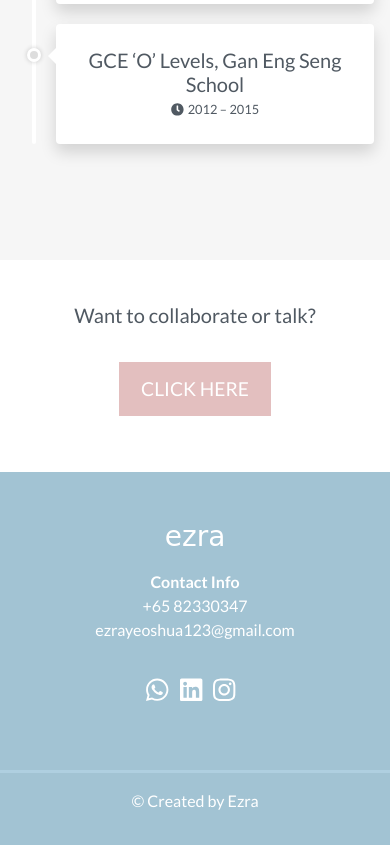
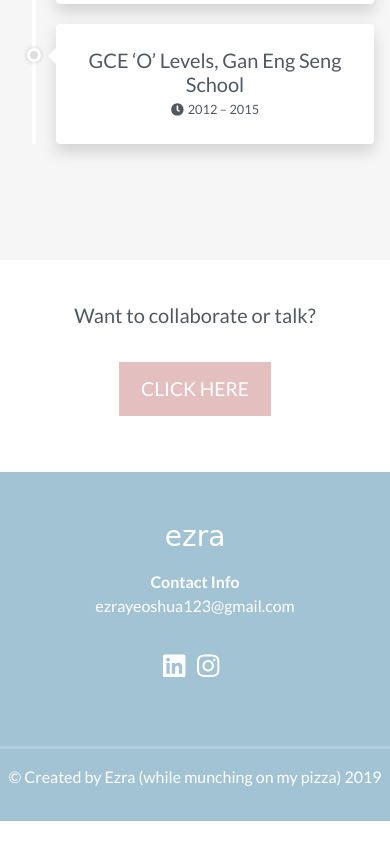
Before and after one commit to ezzyyyy/ezzyyyy, a plain HTML site: page index.html in a window 390 px wide. Shown: the part 7316-8161 px from the top of the page. After the commit the page ends 8137 px from the top, so only its background shows below. Drawn offline with nearby package versions, Linux system fonts and the light colour scheme; a web font is replaced by a local one.

Commit message:
remove phone number

```diff
--- a/index.html
+++ b/index.html
@@ -17,7 +17,6 @@
 
     <!-- Navigation -->
     <nav class="navbar navbar-expand-md navbar-dark bg-dark fixed-top">
-      <!-- <a class="navbar-brand" href="#"><img src="img/crown.jpg"></a> -->
       <h3 class="logotext">ezra</h3>
       <button class="navbar-toggler" type="button" data-toggle="collapse" data-target="#navbarResponsive">
         <span class="navbar-toggler-icon"></span>
@@ -355,14 +354,13 @@
           <h3 class="logotext">ezra</h3>
           <p> </p>
           <strong>Contact Info</strong>
-          <p>+65 82330347 <br> ezrayeoshua123@gmail.com</p>
-          <a href="https://wa.me/6582330347" target="_blank"><i class="fab fa-whatsapp"></i></a>
+          <p>ezrayeoshua123@gmail.com</p>
           <a href="https://linked.in/ezra-yeoshua" target="_blank"><i class="fab fa-linkedin"></i></a>
           <a href="https://instagram.com/ezrayeoshua" target="_blank"><i class="fab fa-instagram"></i></a>
         </div>
 
         <hr class="socket">
-        &copy; Created by Ezra
+        &copy; Created by Ezra (while munching on my pizza) 2019
       </div>
     </footer>
 
```
